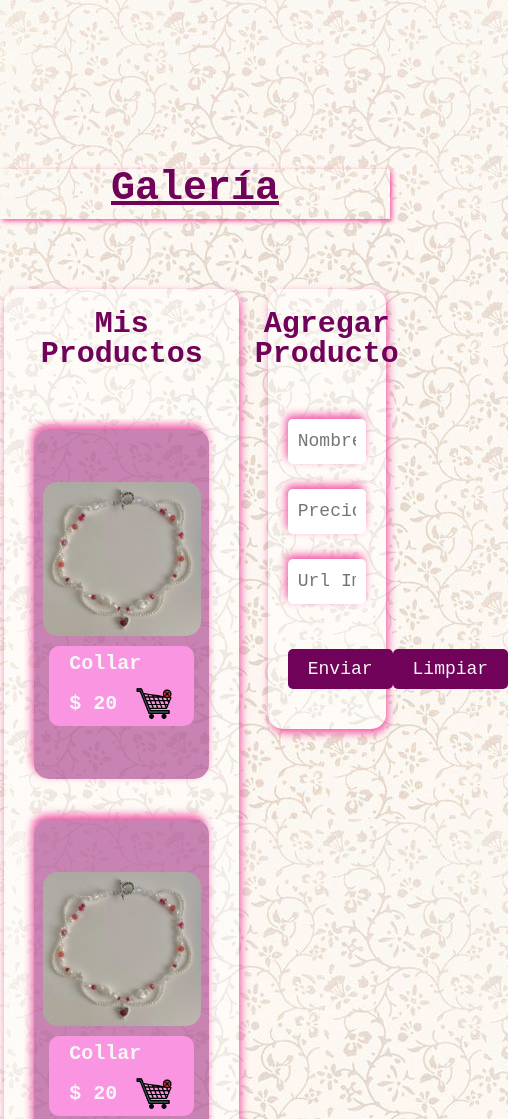
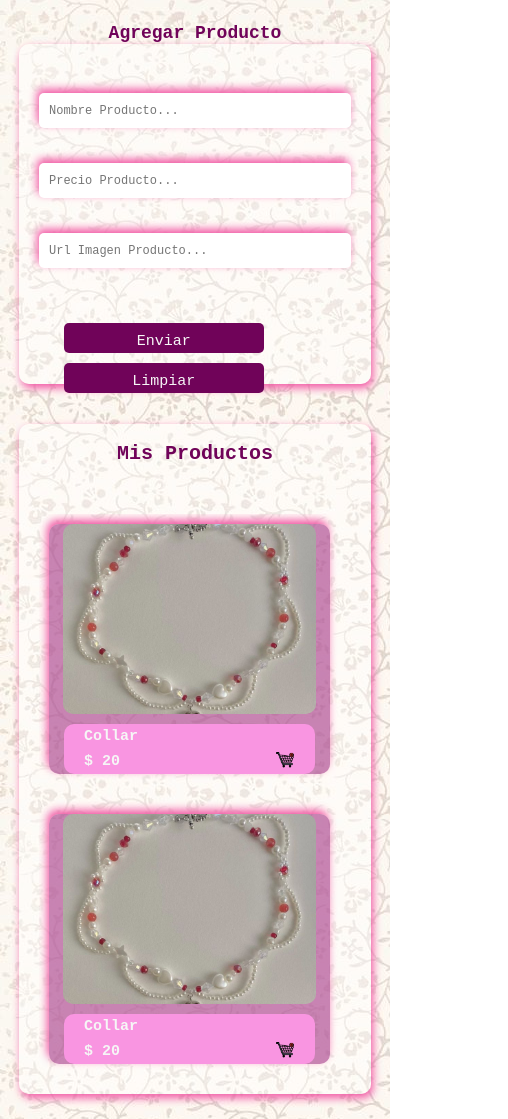
Before and after one commit to BivianaAgudelo/MandalassGemsStore, a plain HTML site: page index.html in a window 390 px wide. Shown: the part 1641-2760 px from the top of the page, 508 px wide, since content can reach past the window. Drawn offline with Linux system fonts and the light colour scheme; a web font is replaced by a local one.

Commit message:
Responsiv formulario

```diff
--- a/css/formulario-style.css
+++ b/css/formulario-style.css
@@ -1,26 +1,4 @@
 /* Definición de variables de colores */
-
-:root {
-    /* Blanco */
-    --color-blanco: #F6F6F6;
-    /* Rosa pastel */
-    --color-rosa-pastel: #FA8AE0;
-    /* Rosa pálido */
-    --color-rosa-palido: #F995E1;
-    /* Gris claro */
-    --color-gris-claro: #CCC;
-    /* Rosa intenso */
-    --color-rosa-intenso: #F157A4;
-    /* Púrpura claro */
-    --color-purpura-claro: #910C6F;
-    /* Púrpura oscuro */
-    --color-purpura-oscuro: #2B051C;
-    /* Púrpura profundo */
-    --color-purpura-profundo: #810338;
-    /* Rojo */
-    --color-rojo: #FF0000;
-}
-
 
 :root {
     /* Blanco */
@@ -29,6 +7,8 @@
     --color-rosa-intenso: #F157A4;
     /* Púrpura claro */
     --color-magenta-profundo: #700359;
+    /* Rojo */
+    --color-rojo: #FF0000;
 }
 
 .agregar_producto {
@@ -58,7 +38,7 @@
 .form_container_galeria {
     display: flex;
     flex-direction: column;
-    gap: 25px;
+    gap: 35px;
     width: 100%;
 }
 
@@ -94,3 +74,84 @@
     background-color: var(--color-rosa-intenso);
     transform: scale(1.30);
 }
+
+  /* Estilos para dispositivos con un ancho máximo de 480px (celulares) */
+@media only screen and (max-width: 480px) {
+    .section_container {
+        flex-direction: column;
+        display: flex;
+        align-items: center;
+        justify-content: center;
+    }
+
+    .agregar_producto {
+        width: 80%;
+        padding: 20px;
+        border-radius: 10px;
+        display: flex;
+        flex-direction: column;
+        align-items: center;
+        max-height: 300px;
+        order: -1;
+        margin-bottom: 20px;
+        justify-content: center;
+    }
+
+    .agregar_producto h1 {
+        font-size: 18px;
+        padding-bottom: 1px;
+    }
+
+    .form_container_galeria {
+        display: flex;
+        flex-direction: column;
+        gap: 35px;
+        width: 100%;
+    }
+
+    .form_container_galeria input {
+        padding: 10px;
+        border-radius: 5px;
+        font-size: 12px;
+        height: 15px;
+    }
+
+    .button_container_galeria {
+        flex-direction: column; /* Botones en columna */
+        align-items: center; /* Centra los botones */
+        width: 80%;
+    }
+
+    .button_submit {
+
+        text-align: center;
+        justify-content: center;
+        font-size: 15px;
+        width: 80%; /* Ajusta el ancho del botón para dispositivos pequeños */
+        margin-bottom: 10px;
+        height: 30px;
+        transition: all 500ms;
+        align-items: center;
+    }
+
+    .button_submit:hover {
+        background-color: var(--color-rosa-intenso);
+        transform: scale(1);
+    }
+
+  }
+
+  /* Estilos para dispositivos con un ancho mínimo de 481px y un máximo de 768px (tabletas) */
+  @media only screen and (min-width: 481px) and (max-width: 768px) {
+    /* Tus estilos aquí */
+  }
+
+  /* Estilos para dispositivos con un ancho mínimo de 769px y un máximo de 1023px (computadoras portátiles) */
+  @media only screen and (min-width: 769px) and (max-width: 1023px) {
+    /* Tus estilos aquí */
+  }
+
+  /* Estilos para dispositivos con un ancho mínimo de 1024px (computadoras de escritorio) */
+  @media only screen and (min-width: 1024px) {
+    /* Tus estilos aquí */
+  }
--- a/css/galeria-style.css
+++ b/css/galeria-style.css
@@ -169,3 +169,111 @@
 .boton_eliminar img:hover {
     transform: scale(1.30);
 }
+
+/* Estilos para dispositivos con un ancho máximo de 480px (celulares) */
+@media only screen and (max-width: 480px) {
+
+    .main_container {
+        margin-top: 80px;
+        margin-bottom: 50px;
+    }
+
+     .title_galeria {
+        height: 25px;
+        font-size: 20px;
+        display: flex;
+        text-align: center;
+        justify-content: center;
+        align-items: center;
+    }
+
+    .mis_productos {
+        width: 80%;
+        border-radius: 10px;
+    }
+
+    .mis_productos h1 {
+        font-size: 20px;
+    }
+
+    .galeria__container {
+        flex-direction: column;
+        max-height: 700px;
+    }
+
+    .card {
+        border-radius: 10px;
+        height: 250px;
+        /* Altura aumentada */
+        width: 90%;
+    }
+
+    .img_container {
+        width: 90%;
+        height: auto;
+        border-radius: 10px;
+    }
+
+     .card_container_info p {
+        font-size: 15px;
+        margin: 5px 0;
+    }
+
+    .boton_eliminar img {
+        width: 20px;
+        height: 20px;
+    }
+
+    .boton_eliminar img:hover {
+        transform: scale(1.30);
+    }
+  }
+
+  /* Estilos para dispositivos con un ancho mínimo de 481px y un máximo de 768px (tabletas) */
+  @media only screen and (min-width: 481px) and (max-width: 768px) {
+    .main_container {
+        margin-top: 150px;
+        margin-bottom: 150px;
+    }
+
+    .title_galeria {
+        font-size: 35px;
+        margin-bottom: 60px;
+    }
+
+    .mis_productos {
+        width: 70%;
+    }
+
+    .card {
+        width: 200px;
+        height: 300px;
+    }
+  }
+
+  /* Estilos para dispositivos con un ancho mínimo de 769px y un máximo de 1023px (computadoras portátiles) */
+  @media only screen and (min-width: 769px) and (max-width: 1023px) {
+    .main_container {
+        margin-top: 200px;
+        margin-bottom: 200px;
+    }
+
+    .title_galeria {
+        font-size: 38px;
+        margin-bottom: 65px;
+    }
+
+    .mis_productos {
+        width: 60%;
+    }
+
+    .card {
+        width: 220px;
+        height: 320px;
+    }
+  }
+
+  /* Estilos para dispositivos con un ancho mínimo de 1024px (computadoras de escritorio) */
+  @media only screen and (min-width: 1024px) {
+    /* Tus estilos aquí */
+  }
```
